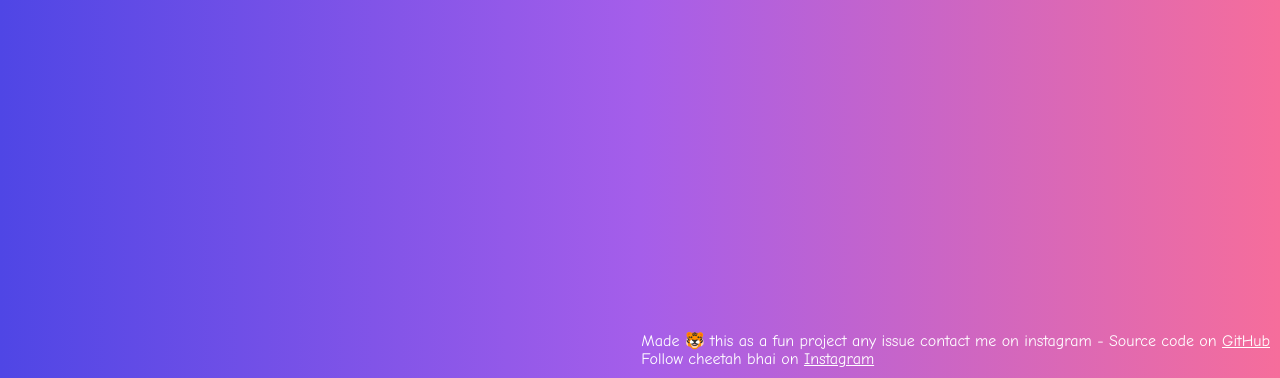
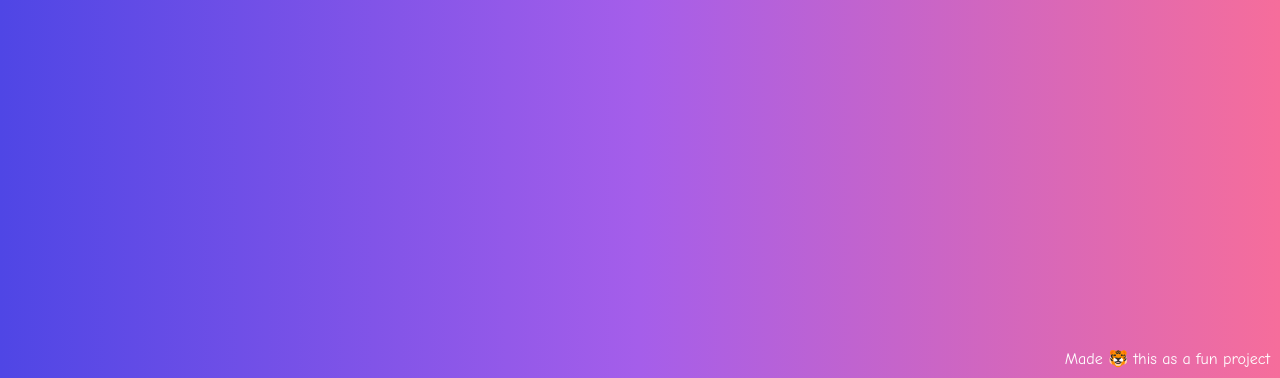
Before and after one commit to Alkush-Pipania/fun-project, an Astro site: page / in a window 1280 px wide. Shown: the part 422-800 px from the top of the page. Built offline with nearby package versions, Linux system fonts and the light colour scheme; Astro itself is replaced by a stand-in of ours.

Commit message:
Update index.astro

```diff
--- a/src/pages/index.astro
+++ b/src/pages/index.astro
@@ -59,15 +59,8 @@
     <canvas></canvas>
 
     <footer>
-      Made 🐯 this as a fun project any issue contact me on instagram - Source code on <a
-        href="https://github.com/Alkush-Pipania/fun-project">GitHub</a
-      >
+      Made 🐯 this as a fun project
 
-      <br />
-
-      Follow cheetah bhai on <a
-        href="https://www.instagram.com/al_ways_kush/">Instagram</a
-      >
     </footer>
   </body>
 </html>
```
